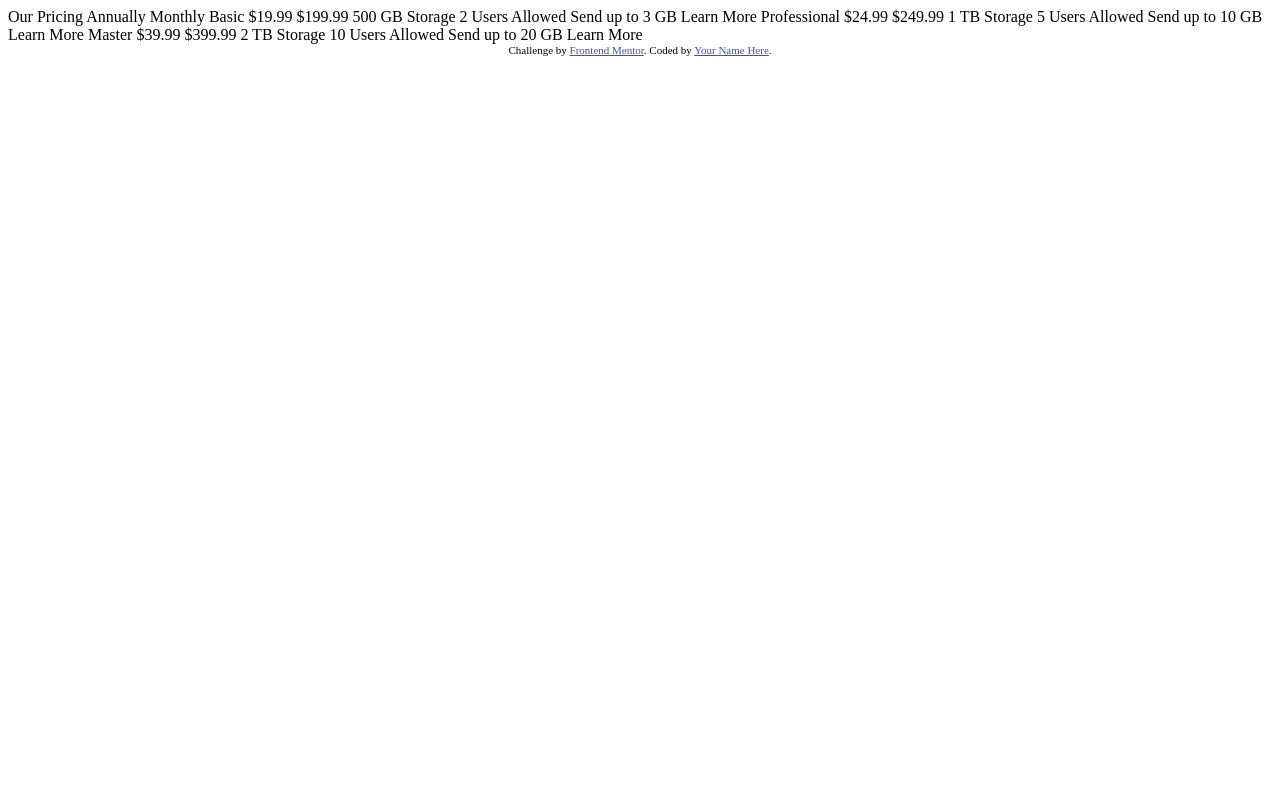
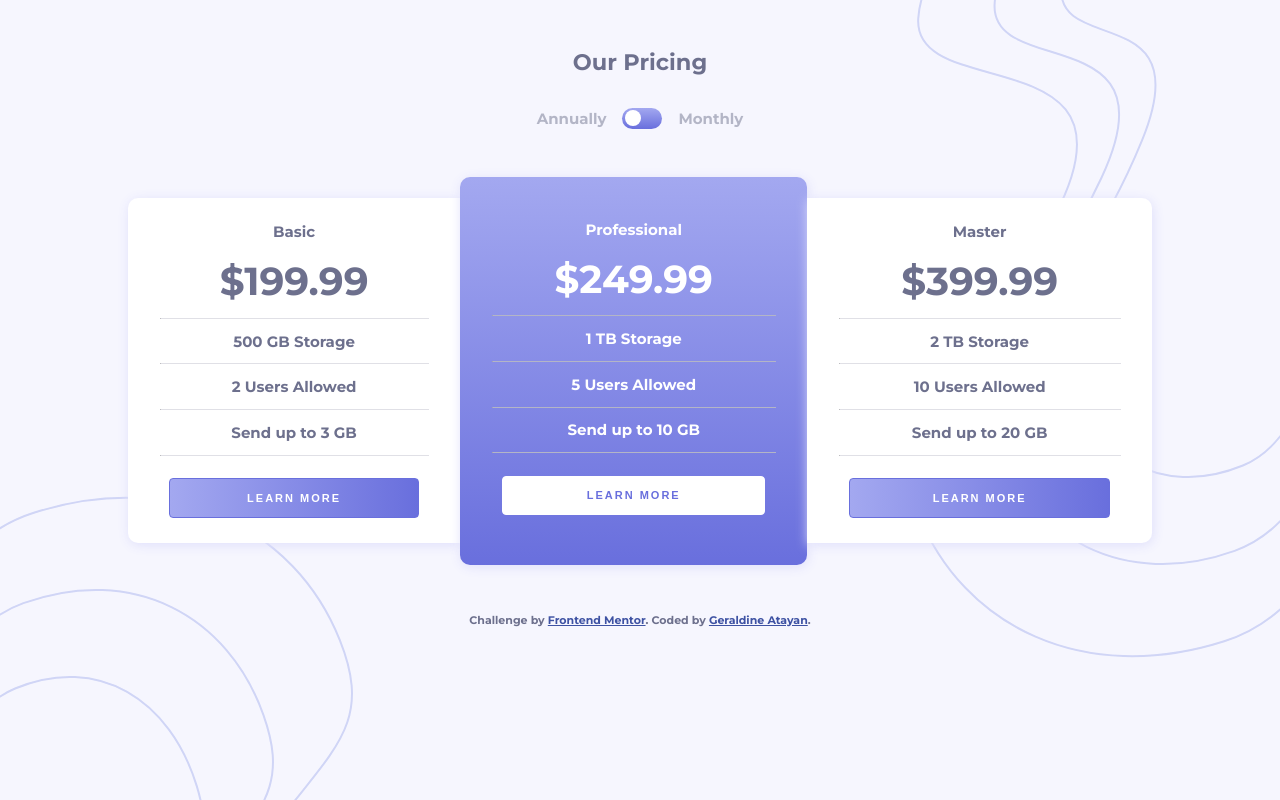
Before and after one commit to gcla109/pricing-component-with-toggle, a plain HTML site: page index.html in a window 1280 px wide. Drawn offline with Linux system fonts and the light colour scheme.

Commit message:
finished design, for deployment

```diff
--- a/index.html
+++ b/index.html
@@ -1,52 +1,94 @@
 <!DOCTYPE html>
 <html lang="en">
+
 <head>
   <meta charset="UTF-8">
-  <meta name="viewport" content="width=device-width, initial-scale=1.0"> <!-- displays site properly based on user's device -->
+  <meta name="viewport" content="width=device-width, initial-scale=1.0">
+  <!-- displays site properly based on user's device -->
 
   <link rel="icon" type="image/png" sizes="32x32" href="./images/favicon-32x32.png">
 
-  <title>Frontend Mentor | [Challenge Name Here]</title>
+  <title>Frontend Mentor | File Transfer pricing component</title>
 
   <!-- Feel free to remove these styles or customise in your own stylesheet 👍 -->
   <style>
-    .attribution { font-size: 11px; text-align: center; }
-    .attribution a { color: hsl(228, 45%, 44%); }
+    .attribution {
+      font-size: 11px;
+      text-align: center;
+    }
+
+    .attribution a {
+      color: hsl(228, 45%, 44%);
+    }
   </style>
+
+  <link href="https://fonts.googleapis.com/css2?family=Montserrat:wght@400;700&display=swap" rel="stylesheet">
+  <link rel="stylesheet" href="style.css">
 </head>
+
 <body>
+  <img class="bottom-background" src="images/bg-bottom.svg">
+  <img class="top-background" src="images/bg-top.svg">
 
-  Our Pricing
-  Annually
-  Monthly
+  <h2>Our Pricing</h2>
 
-  Basic
-  &dollar;19.99
-  &dollar;199.99
-  500 GB Storage
-  2 Users Allowed
-  Send up to 3 GB
-  Learn More
+  <div class="toggle-container">
+    Annually
+    <input type="checkbox" id="switch" class="checkbox" />
+    <label for="switch" class="toggle"></label>
+    Monthly
+  </div>
 
-  Professional
-  &dollar;24.99
-  &dollar;249.99
-  1 TB Storage
-  5 Users Allowed
-  Send up to 10 GB
-  Learn More
-
-  Master
-  &dollar;39.99
-  &dollar;399.99
-  2 TB Storage
-  10 Users Allowed
-  Send up to 20 GB
-  Learn More
-
+  <div class="pricing-container">
+    <div class="table">
+      <div class="table-cell">
+        <div class="price-card">
+          <p class="title">Basic</p>
+          <p class="price">&dollar;199.99</p>
+          <hr>
+          500 GB Storage<br>
+          <hr>
+          2 Users Allowed<br>
+          <hr>
+          Send up to 3 GB<br>
+          <hr>
+          <button class="more-btn">Learn More</button>
+        </div>
+      </div>
+      <div class="table-cell middle">
+        <div class="price-card">
+          <p class="title">Professional</p>
+          <p class="price">&dollar;249.99</p>
+          <hr>
+          1 TB Storage<br>
+          <hr>
+          5 Users Allowed<br>
+          <hr>
+          Send up to 10 GB<br>
+          <hr>
+          <button class="more-btn">Learn More</button>
+        </div>
+      </div>
+      <div class="table-cell">
+        <div class="price-card">
+          <p class="title">Master</p>
+          <p class="price">&dollar;399.99</p>
+          <hr>
+          2 TB Storage<br>
+          <hr>
+          10 Users Allowed<br>
+          <hr>
+          Send up to 20 GB<br>
+          <hr>
+          <button class="more-btn">Learn More</button>
+        </div>
+      </div>
+    </div>
+  </div>
   <div class="attribution">
     Challenge by <a href="https://www.frontendmentor.io?ref=challenge" target="_blank">Frontend Mentor</a>.
-    Coded by <a href="#">Your Name Here</a>.
+    Coded by <a href="#">Geraldine Atayan</a>.
   </div>
+  <script src="script.js"></script>
 </body>
 </html>
--- /dev/null
+++ b/script.js
@@ -0,0 +1,31 @@
+window.onload = function() {
+    changeCardDimensions();
+};
+
+const priceToggle = document.querySelector('#switch');
+
+const priceList = {
+    'annual': [
+        199.99, 249.99, 399.99
+    ],
+    'monthly': [
+        19.99, 24.99, 39.99
+    ]
+}
+
+priceToggle.addEventListener("click", function (e) {
+    const isChecked = e.target.checked;
+    const prices = document.querySelectorAll('.price');
+
+    for (let i = 0; i < prices.length; i++) {
+        prices[i].innerHTML = '$' + (!isChecked ? priceList.annual[i] : priceList.monthly[i]);
+    }
+});
+
+const changeCardDimensions = () => {
+    const tableNode = document.querySelector('.price-card');
+    const middleCell = document.querySelector('.table-cell.middle .price-card');
+
+    console.log('change card', tableNode.offsetHeight);
+    middleCell.style.height = `calc(${tableNode.offsetHeight}px + 3px)`;
+}
--- /dev/null
+++ b/styles.scss
@@ -0,0 +1,219 @@
+body {
+    background: hsl(240, 78%, 98%);
+    color: hsl(233, 13%, 49%);
+    font-family: "Montserrat", sans-serif;
+    font-size: 15px;
+    font-weight: 700;
+    margin: 0;
+    min-height: 100vh;
+
+    .bottom-background,
+    .top-background {
+        z-index: -1;
+    }
+
+    .bottom-background {
+        bottom: 0;
+        position: absolute;
+        display: none;
+
+        @media screen and (min-width: 750px) {
+            display: block;
+        }
+    }
+
+    .top-background {
+        position: absolute;
+        right: 0;
+    }
+
+    h2 {
+        margin: 0;
+        display: flex;
+        align-items: center;
+        justify-content: center;
+        padding: 3rem 0 2rem;
+    }
+
+    .toggle-container {
+        color: hsl(234, 14%, 74%);
+        display: flex;
+        align-items: center;
+        justify-content: center;
+    }
+
+    .pricing-container {
+        display: flex;
+        align-items: center;
+        justify-content: center;
+    }
+
+    .table {
+        display: table;
+        margin: 3rem 10%;
+        width: 100%;
+
+        .table-cell {
+            display: table-cell;
+            vertical-align: middle;
+            // max-width: 0;
+        }
+
+        .price-card {
+            background: #fff;
+            padding: 1.5rem 2rem 1rem;
+            box-shadow: 1px 2px 12px hsl(240, 77%, 93%);
+            border-radius: inherit;
+            text-align: center;
+
+            .title {
+                margin: 0;
+            }
+
+            hr {
+                background-color: hsl(240, 11%, 89%);
+                border-top: 1px solid hsl(240, 11%, 89%);
+                border-bottom: none;
+                border-right: none;
+                margin: 0.8rem 0;
+                width: 100%;
+            }
+        }
+
+        .table-cell:first-child {
+            border-radius: 10px 0 0 10px;
+        }
+
+        .table-cell:last-child {
+            border-radius: 0 10px 10px 0;
+        }
+
+        .table-cell:nth-child(2) .price-card {
+            background: linear-gradient(hsl(236, 72%, 79%), hsl(237, 63%, 64%));
+            border-radius: 10px;
+            color: #fff;
+
+            hr {
+                background-color: hsl(234, 14%, 74%);
+                border-top: 1px solid hsl(234, 14%, 74%);
+            }
+
+            .title {
+                margin: 1.2rem 0 0;
+            }
+
+            .more-btn {
+                background: #fff;
+                border: 1px solid #fff;
+                color: hsl(237, 63%, 64%);
+
+                &:hover {
+                    background: transparent;
+                    color: #fff;
+                }
+            }
+        }
+
+        .price {
+            font-size: 2.6em;
+            margin-block-end: 0.3em;
+            margin-block-start: 0.4em;
+
+            @media screen and (min-width: 750px) and (max-width: 820px) {
+                font-size: 2.3em;
+            }
+        }
+
+        .more-btn {
+            padding: 0.8rem;
+            border: 0;
+            width: 93%;
+            border-radius: 4px;
+            color: #fff;
+            background: linear-gradient(to right, hsl(236, 72%, 79%), hsl(237, 63%, 64%));
+            border: 1px solid hsl(237, 63%, 64%);
+            text-transform: uppercase;
+            font-weight: 700;
+            letter-spacing: 2px;
+            font-size: 11px;
+            margin: 0.6rem 0;
+            white-space: nowrap;
+            overflow: hidden;
+            cursor: pointer;
+
+            &:hover {
+                border: 1px solid hsl(237, 63%, 64%);
+                color: hsl(237, 63%, 64%);
+                background: #fff;
+            }
+        }
+
+        @media screen and (max-width: 750px) {
+            .table-cell {
+                display: unset;
+            }
+
+            .price-card {
+                margin: 2rem 0;
+                height: auto !important;
+
+                .title {
+                    margin: 0 !important;
+                }
+
+                &:first-child {
+                    margin: 0 0 2rem;
+                }
+            }
+        }
+    }
+}
+
+h2, .toggle-container, .table-cell, .price-card, .title, .price, .attribution {
+    cursor: default;
+}
+
+/* toggle in label designing */
+.toggle {
+    position: relative;
+    display: inline-block;
+    width: 2.5rem;
+    height: 1.3rem;
+    background: linear-gradient(hsl(236, 72%, 79%), hsl(237, 63%, 64%));
+    border-radius: 30px;
+    border: 2px solid linear-gradient(hsl(236, 72%, 79%), hsl(237, 63%, 64%));
+    margin: 0 1rem;
+
+    &:hover {
+        opacity: 0.8;
+        cursor: pointer;
+    }
+}
+
+/* After slide changes */
+.toggle:after {
+    content: "";
+    position: absolute;
+    width: 1rem;
+    height: 1rem;
+    border-radius: 50%;
+    background-color: #fff;
+    left: 3px;
+    top: 2px;
+    transition: all 0.5s;
+}
+
+/* Checkbox cheked effect */
+.checkbox:checked + .toggle::after {
+    left: 22px;
+}
+
+/* Checkbox cheked toggle label bg color */
+.checkbox:checked + .toggle {
+    background-color: green;
+}
+
+/* Checkbox vanished */
+.checkbox {
+    display: none;
+}
```
Also changed, not shown: style.css (added), 1 other file.
